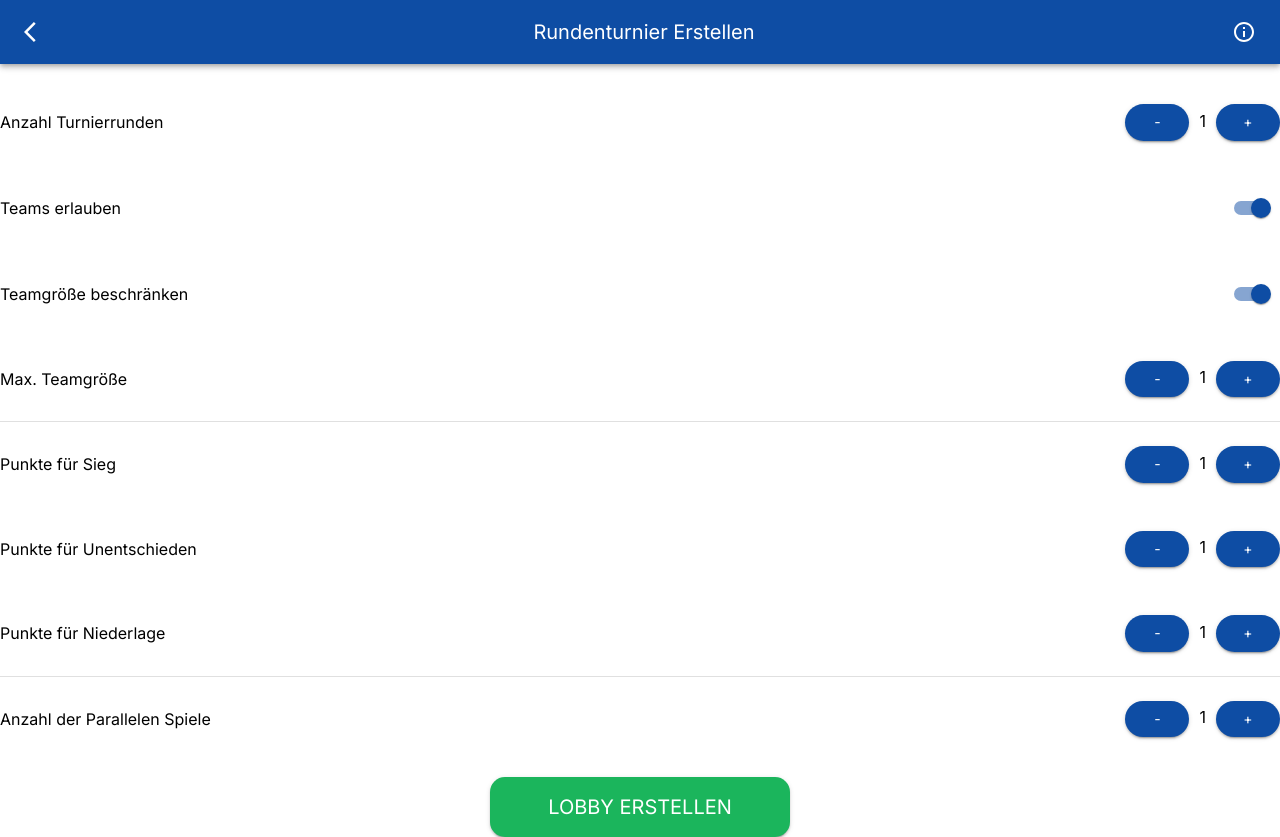
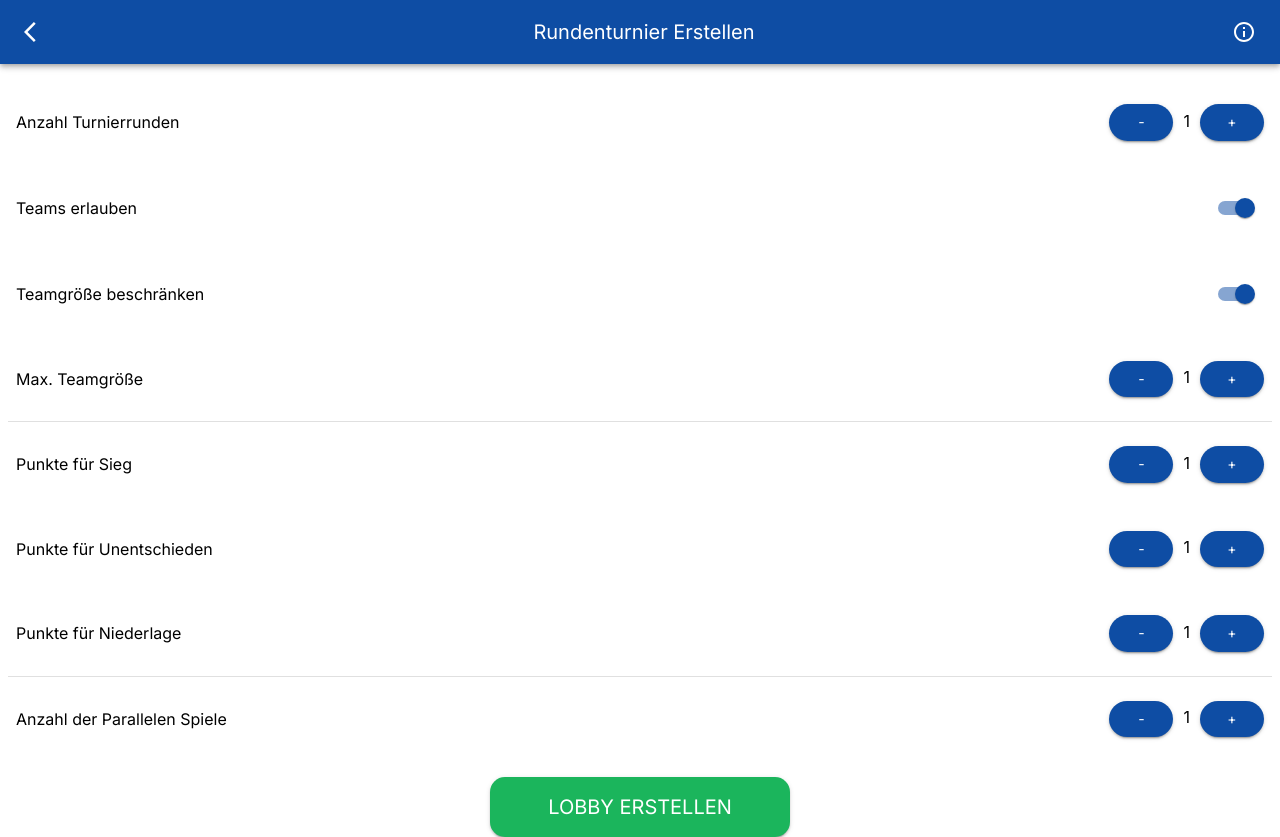
Before and after one commit to MManthey/PartyMash, a React (Create React App) app: page /createRoundTournament in a window 1280 px wide. Shown: the top 837 px of the page. Built offline with nearby package versions, Linux system fonts and the light colour scheme.

Commit message:
buton count has bug, paddign for round tournament

```diff
--- a/src/components/GroupedButtons.js
+++ b/src/components/GroupedButtons.js
@@ -33,7 +33,7 @@ class GroupedButtons extends React.Component {
       this.setState((prevState) => ({ minDisabled: true}))
       :
       this.setState((prevState) => ({ minDisabled: false}));
-      console.log(this.props)
+      console.log(this.state.counter)
   }
 
   handleIncrement = (event) => {
--- a/src/pages/CreateRoundTournament.js
+++ b/src/pages/CreateRoundTournament.js
@@ -16,6 +16,12 @@ const useStyles = makeStyles((theme) => ({
   root: {
     paddingLeft: 32,
     paddingRight: 32,
+  },
+  grid: {
+    marginTop: 16,
+    marginBottom: 16,
+    paddingLeft: 16,
+    paddingRight: 16,
   },
 }));
 
@@ -55,7 +61,7 @@ function CreateRoundTournament() {
         rightSide="info"
       />
       <Grid
-        style={{ marginTop: 16, marginBottom: 16 }}
+        className={classes.grid}
         container
         direction="column"
         justify="space-evenly"
```
